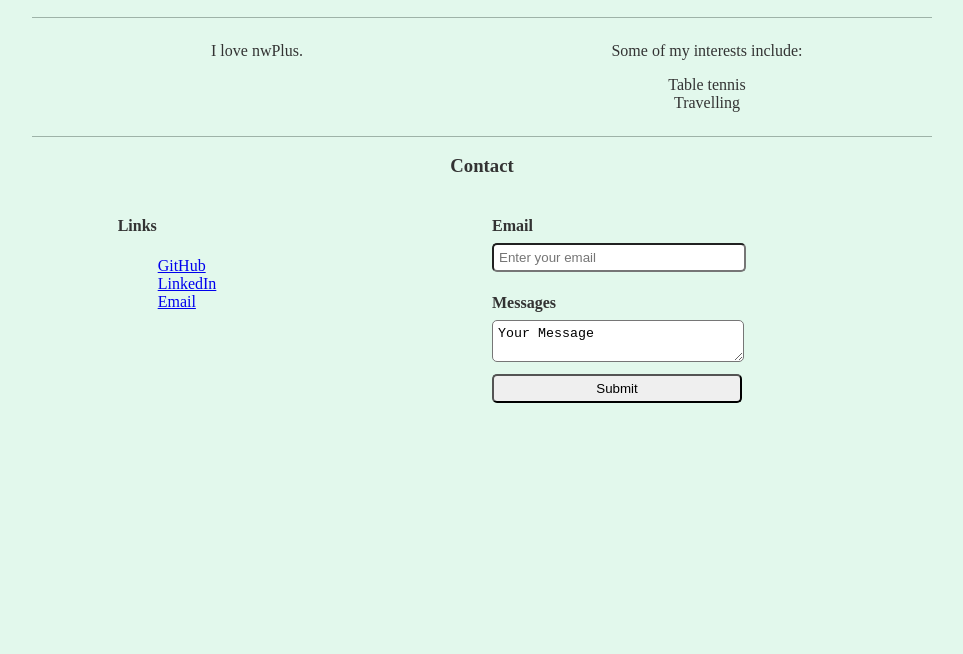
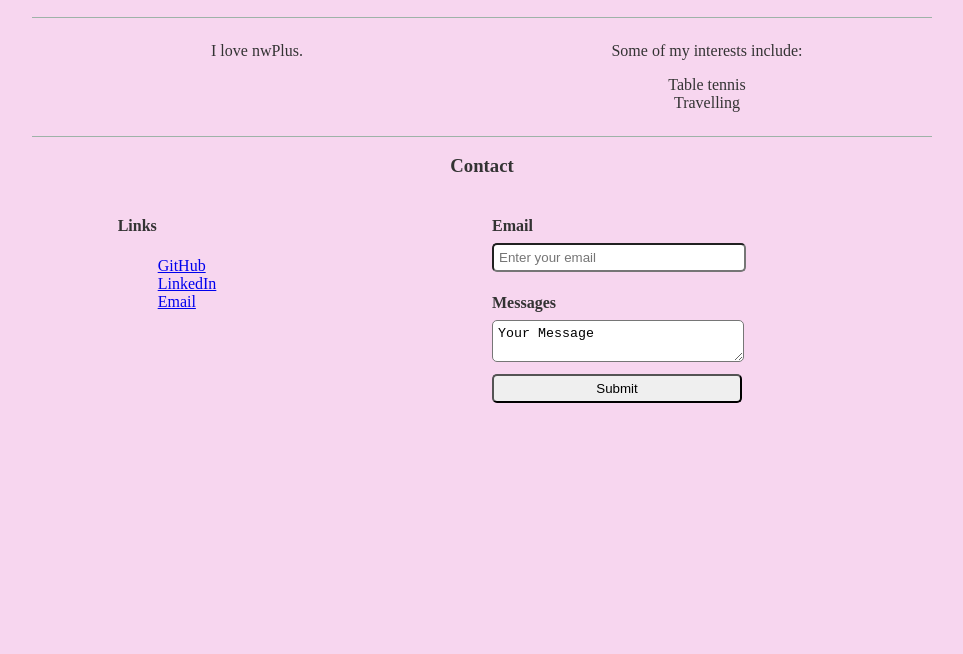
Before and after one commit to WantingLi816/WantingLi816, a plain HTML site: page Portfolio/index.html in a window 1280 px wide. Shown: the part 146-800 px from the top of the page, without its empty margins (158-1121 px from the left). Drawn offline with Linux system fonts and the light colour scheme.

Commit message:
Change bg color

```diff
--- a/Portfolio/styles.css
+++ b/Portfolio/styles.css
@@ -84,7 +84,7 @@ form input[type='submit'] {
 }
 
 body {
-    background-color: #e2f8ec;
+    background-color: #f7d6ef;
     color: #333333;
   }
 
```
